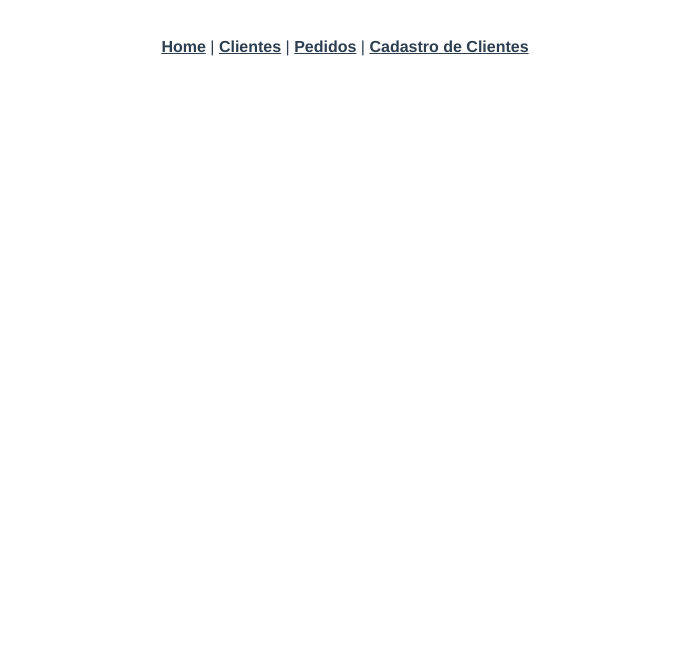
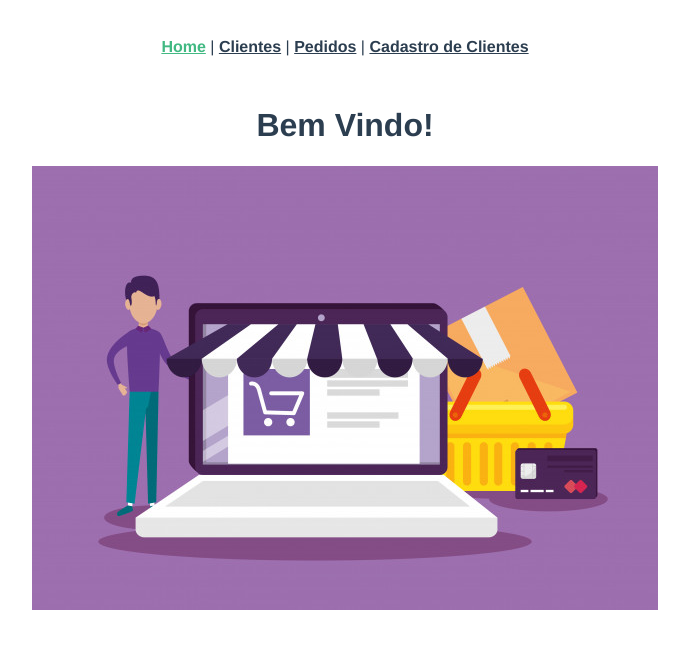
Before and after one commit to EricaSantos2109/ecommerce-vue, a Vue app: page /home in a window 1280 px wide. Shown: the top 648 px of the page, without its empty margins (295-984 px from the left). Built offline with nearby package versions, Linux system fonts and the light colour scheme.

Commit message:
view home

```diff
--- a/src/App.vue
+++ b/src/App.vue
@@ -1,7 +1,7 @@
 <template>
   <div id="app">
     <div id="nav">
-      <router-link to="/">Home</router-link> |
+      <router-link to="/home">Home</router-link> |
        <router-link to="/clientes">Clientes</router-link> |
        <router-link to="/pedidos">Pedidos</router-link> |
       <router-link to="/cadastro-cliente">Cadastro de Clientes</router-link>
--- a/src/router/index.js
+++ b/src/router/index.js
@@ -11,7 +11,7 @@ Vue.use(VueRouter)
 
 const routes = [
     {
-        path: '/',
+        path: '/home',
         name: 'Home',
         component: Home
     },
@@ -36,7 +36,7 @@ const routes = [
         component: Pedidos
     },
     {
-        path: '/login',
+        path: '/',
         name: 'Login',
         component: Login
     }
--- a/src/views/Home.vue
+++ b/src/views/Home.vue
@@ -1,18 +1,18 @@
 <template>
-  <div class="home">
-    <img alt="Vue logo" src="../assets/logo.png">
-    <HelloWorld msg="Welcome to Your Vue.js App"/>
+    <div>
+        <h1>Bem Vindo!</h1>
+        <img src="../assets/images/ecommerce.jpg">
     </div>
+
 </template>
 
 <script>
     // @ is an alias to /src
-import HelloWorld from '@/components/HelloWorld.vue'
 
     export default {
         name: 'Home',
         components: {
-    HelloWorld
+
         }
     }
 </script>
```
Also changed, not shown: src/assets/images/ecommerce.jpg (added). Lines whose indentation alone changed are shown as unchanged.
